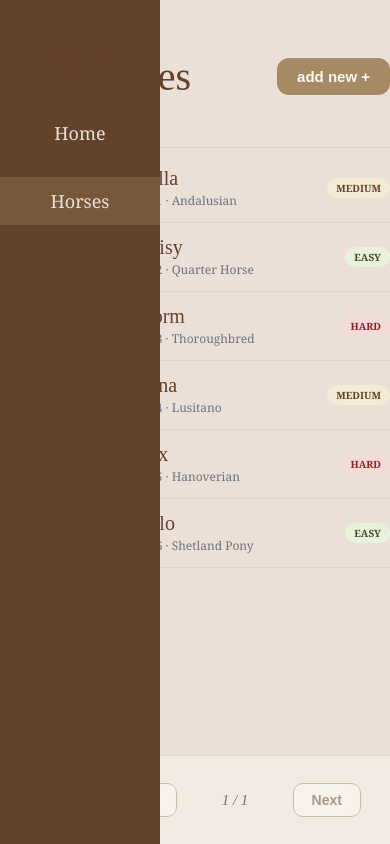
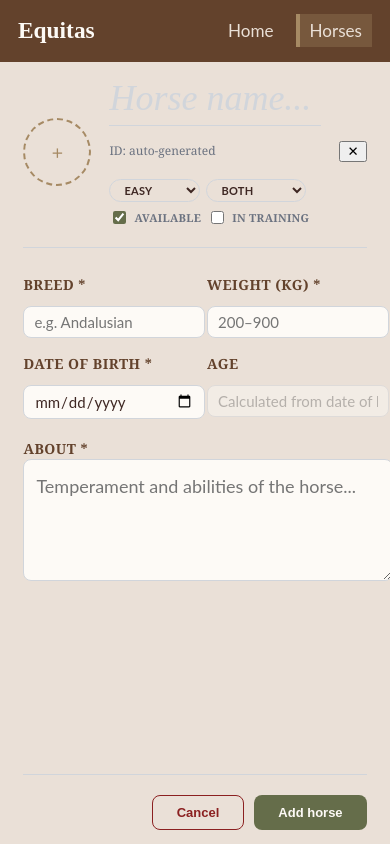
Before and after one commit to AndreeaJigarov/Equitas, a React (Vite) app: page /horses in a window 390 px wide. Both pictures are taken after a click on the button "add new +". Built offline with nearby package versions, Linux system fonts and the light colour scheme.

Commit message:
shrinkage responsiveness

```diff
--- a/src/components/HorsesComponents/HorseDetailView/HorseDetailView.tsx
+++ b/src/components/HorsesComponents/HorseDetailView/HorseDetailView.tsx
@@ -75,9 +75,10 @@ export const HorseDetailView = ({
     return Math.floor(diff / (1000 * 60 * 60 * 24 * 365));
   };
 
+// Inside HorseDetailView.tsx -> VIEW section
     return (
         <div className={styles.viewPanel}>
-      {/* Header */}
+            {/* Header - UPDATED FOR GOLD RESPONSIVENESS */}
             <div className={styles.viewHeader}>
                 <div className={styles.avatarLarge}>
                     {horse.name.charAt(0).toUpperCase()}
@@ -95,7 +96,12 @@ export const HorseDetailView = ({
           </span>
                     </div>
                 </div>
+
+                {/* NEW: Mobile-only Close Button for Gold Challenge */}
+                <button className={styles.mobileClose} onClick={onCancel}>✕</button>
             </div>
+
+
 
       {/* Fields */}
       <div className={styles.fields}>
@@ -254,6 +260,9 @@ const InlineForm = ({ initial, isEdit, onSubmit, onCancel }: FormProps) => {
                         </label>
                     </div>
                 </div>
+
+                {/* NEW: Mobile-only Close Button for Gold Challenge responsiveness */}
+                <button type="button" className={styles.mobileClose} onClick={onCancel}>✕</button>
             </div>
 
             {/* FIELDS — mirrors .fields grid */}
--- a/src/components/HorsesComponents/HorseForm/HorseForm.module.css
+++ b/src/components/HorsesComponents/HorseForm/HorseForm.module.css
@@ -1,7 +1,7 @@
 .form {
   background: var(--white);
-  border-radius: var(--radius-lg);
-  box-shadow: var(--shadow-lg);
+  border-radius: var(--radius-md);
+  box-shadow: var(--shadow);
   padding: 32px 36px;
   width: 100%;
   max-width: 580px;
--- a/src/components/NavBar/AdminNavBar.tsx
+++ b/src/components/NavBar/AdminNavBar.tsx
@@ -4,7 +4,9 @@ import styles from './Navbar.module.css';
 export const AdminNavbar = () => {
     return (
         <nav className={styles.navbar}>
-      <span className={styles.brand}>Equitas</span>
+            {/* Restore the Logo/Brand visibility */}
+            <div className={styles.brand}>Equitas</div>
+
             <div className={styles.nav}>
                 <NavLink
                     to="/"
--- a/src/components/NavBar/NavBar.module.css
+++ b/src/components/NavBar/NavBar.module.css
@@ -1,35 +1,81 @@
+/* Navbar.module.css */
+
 .navbar {
     background-color: var(--dark-earth);
-  width: 15vw;       /* Changed from 200px to 15% of the viewport width */
-  min-width: 160px;  /* Prevents it from getting too thin */
-  max-width: 240px;  /* Prevents it from getting too wide */
+    width: 15vw;
+    min-width: 180px;
     height: 100vh;
     display: flex;
-  flex-direction: column;
+    flex-direction: column; /* Desktop: Vertical stack */
     align-items: center;
-  padding: 2.5rem 0; /* Use rem for responsive padding */
-  position: sticky;
-  top: 0;
+    padding: 2.5rem 0;
+}
+
+/* Fix for the "Missing" Logo */
+.brand {
+    font-family: var(--font-serif);
+    font-size: 1.8rem;
+    color: var(--white); /* Ensures it shows up against dark-earth */
+    margin-bottom: 2.5rem;
+    font-weight: 700;
 }
 
 .nav {
     display: flex;
-  flex-direction: column; /* Links stack vertically */
-  gap: 20px;
+    flex-direction: column; /* Desktop: Links one below the other */
+    gap: 15px;
     width: 100%;
-  margin-top: 40px;
 }
 
 .navLink {
     color: var(--cream);
     text-decoration: none;
-  padding: 12px 20px;
-  width: 100%;
+    padding: 12px 24px;
     text-align: center;
-  box-sizing: border-box;
+    transition: all 0.2s ease;
+    font-family: var(--font-sans);
 }
 
+.navLink:hover {
+    background: rgba(255, 255, 255, 0.1);
+}
+
+/* Active state for Silver/Gold polish */
 .navLink.active {
-  background: rgba(166, 138, 100, 0.3); /* Transparent mid-earth highlight */
-  border-left: 4px solid var(--gold); /* */
+    background: rgba(166, 138, 100, 0.3);
+    border-left: 4px solid var(--mid-earth);
 }
+
+/* MOBILE RESPONSIVENESS (Up Mode) */
+@media (max-width: 768px) {
+    .navbar {
+        width: 100%;
+        height: auto;
+        flex-direction: row;
+        padding: 0.8rem 1rem; /* Added safe padding from edges */
+        justify-content: space-between;
+        align-items: center;
+        box-sizing: border-box; /* Crucial: ensures padding doesn't add to width */
+    }
+
+    .brand {
+        margin-bottom: 0;
+        font-size: 1.3rem; /* Slightly smaller to save space */
+        flex-shrink: 0;   /* Prevents the logo from squishing */
+    }
+
+    .nav {
+        flex-direction: row;
+        width: auto;
+        gap: 12px;       /* Reduced gap for mobile bounds */
+        margin-top: 0;
+        margin-left: auto; /* Pushes links to the right with breathing room */
+    }
+
+    .navLink {
+        padding: 6px 10px; /* Slimmer padding for mobile */
+        font-size: 0.95rem; /* Slightly smaller text for better fit */
+        width: auto;
+        white-space: nowrap; /* Prevents text from wrapping into 2 lines */
+    }
+}
--- a/src/layouts/AdminLayout/AdminLayout.module.css
+++ b/src/layouts/AdminLayout/AdminLayout.module.css
@@ -1,7 +1,15 @@
+/* AdminLayout.module.css */
 .adminWrapper {
     display: flex;
     height: 100vh;
     overflow: hidden;
+}
+
+@media (max-width: 768px) {
+    .adminWrapper {
+        flex-direction: column; /* Stacks NavBar on top of Content Area */
+        height: 100vh;
+    }
 }
 
 .contentArea {
--- a/src/pages/HorsesPage/HorsesPage.module.css
+++ b/src/pages/HorsesPage/HorsesPage.module.css
@@ -1,28 +1,17 @@
-
-.viewHeader {
-  display: flex;
-  gap: 18px;
-  align-items: center;
-  padding-bottom: 20px;
-  border-bottom: 1px solid var(--border);
-  min-height: 100px;   /* ← add this */
-}
-
 .splitWrapper {
     display: flex;
     flex: 1;
-  width: 100%;       /* Use full width */
-  height: calc(100vh - 64px);
+    width: 100%;
+    height: calc(100vh - 64px); /* Desktop height minus Sidebar/TopNav */
     min-height: 0;
     overflow: hidden;
 }
 
 .leftPanel {
-  width: 30%;        /* Fluid width instead of 450px */
-  min-width: 350px;  /* Keeps the list readable on small screens */
-  max-width: 500px;  /* Limits growth on massive screens */
+    width: 40%;
+    min-width: 350px;
+    max-width: 500px;
     flex-shrink: 0;
-  border-right: 3px solid var(--border);
     display: flex;
     flex-direction: column;
     background: var(--cream);
@@ -31,10 +20,34 @@
 }
 
 .rightPanel {
-  flex: 1;           /* Naturally fills all remaining space */
+    flex: 1;
     display: flex;
     flex-direction: column;
     background: var(--cream);
     overflow-y: auto;
     min-width: 0;
 }
+
+/* GOLD CHALLENGE: Responsive Mobile Layout [cite: 219, 220] */
+@media (max-width: 768px) {
+    .splitWrapper {
+        flex-direction: column; /* Stack vertically if needed */
+        height: auto;           /* Let it grow with content */
+        min-height: calc(100vh - 60px); /* Adjust based on mobile NavBar height */
+    }
+
+    .leftPanel,
+    .rightPanel {
+        width: 100% !important;   /* Force full width [cite: 220] */
+        max-width: none !important;
+        min-width: 0 !important;
+        border-right: none !important; /* Remove desktop border */
+        height: 100%;
+    }
+
+    /* Ensure the header in detail view has breathing room on mobile */
+    .viewHeader {
+        padding: 1.5rem;
+        min-height: 80px;
+    }
+}
--- a/src/pages/HorsesPage/HorsesPage.tsx
+++ b/src/pages/HorsesPage/HorsesPage.tsx
@@ -12,18 +12,25 @@ export const HorsesPage = () => {
   const { horses, addHorse, updateHorse, removeHorse, getHorseById } = useHorseStore();
   const [selectedId, setSelectedId] = useState<string | null>(null);
   const [mode, setMode] = useState<PanelMode>('none');
-
+  const [isMobile, setIsMobile] = useState(window.innerWidth <= 768);
 
 
   // --- COOKIE MONITORING LOGIC ---
   // On mount, check if there is a "last viewed" horse preference in cookies
     useEffect(() => {
+        // Keep your existing cookie check
         const savedId = getLastViewedHorseId();
         if (savedId && getHorseById(savedId)) {
+            // eslint-disable-next-line react-hooks/set-state-in-effect
             setSelectedId(savedId);
             setMode('view');
         }
-  }, []); // Only runs once on initial load
+
+        // Add resize listener for Gold responsiveness [cite: 95, 96]
+        const handleResize = () => setIsMobile(window.innerWidth <= 768);
+        window.addEventListener('resize', handleResize);
+        return () => window.removeEventListener('resize', handleResize);
+    }, [getHorseById]);
 
   const selectedHorse = selectedId ? getHorseById(selectedId) : undefined;
 
@@ -31,8 +38,10 @@ export const HorsesPage = () => {
     const handleSelectHorse = (id: string) => {
         setSelectedId(id);
         setMode('view');
-    setLastViewedHorseId(id); // Monitor and save user activity
+        setLastViewedHorseId(id); // Existing Silver activity monitoring
     };
+
+
 
 
 
@@ -44,8 +53,10 @@ export const HorsesPage = () => {
   const handleAddNew = () => { setSelectedId(null); setMode('add'); };
   const handleEdit = () => { setMode('edit'); };
     const handleCancel = () => {
-    if (mode === 'add') { setMode('none'); setSelectedId(null); }
-    else { setMode('view'); }
+        // Resetting both mode and selectedId ensures the DetailView
+        // disappears and the HorseTable reappears on mobile.
+        setMode('none');
+        setSelectedId(null);
     };
   const handleSubmitAdd = (data: HorseFormData) => {
     addHorse(data); setMode('none'); setSelectedId(null);
@@ -57,8 +68,11 @@ export const HorsesPage = () => {
     removeHorse(id); setSelectedId(null); setMode('none');
   };
 
+    /* HorsesPage.tsx - Replace the return statement */
     return (
         <div className={styles.splitWrapper}>
+            {/* On mobile: Show list ONLY if no horse is selected (mode === 'none') */}
+            {(!isMobile || mode === 'none') && (
                 <div className={styles.leftPanel}>
                     <HorseTable
                         horses={horses}
@@ -67,6 +81,10 @@ export const HorsesPage = () => {
                         onAddNew={handleAddNew}
                     />
                 </div>
+            )}
+
+            {/* On mobile: Show detail panel ONLY if a horse IS selected or adding */}
+            {(!isMobile || mode !== 'none') && (
                 <div className={styles.rightPanel}>
                     <HorseDetailView
                         mode={mode}
@@ -75,9 +93,10 @@ export const HorsesPage = () => {
                         onDelete={handleDelete}
                         onSubmitAdd={handleSubmitAdd}
                         onSubmitEdit={handleSubmitEdit}
-          onCancel={handleCancel}
+                        onCancel={handleCancel} /* This handles the "X" button logic */
                     />
                 </div>
+            )}
         </div>
     );
 };
```
Lines whose indentation alone changed are shown as unchanged.
